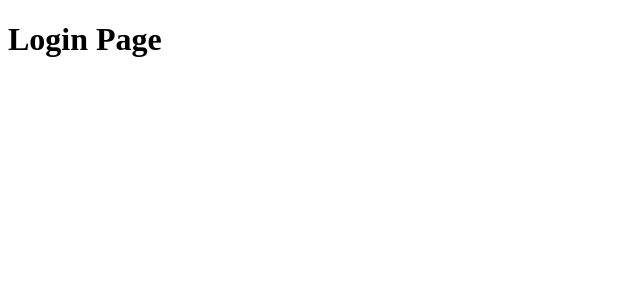
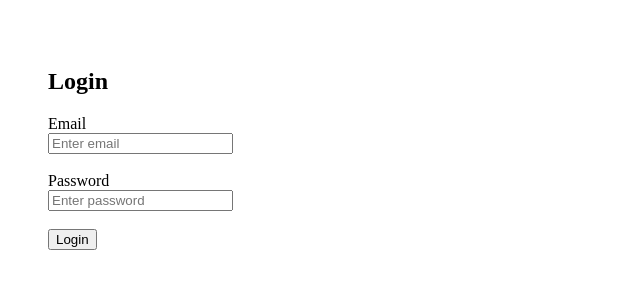
Before and after one commit to Acceptaretech/Acceptare-Service-CRM, a React (Vite) app in the folder frontend/: page /login in a window 1280 px wide. Shown: the top 300 px of the page, without its empty margins (0-640 px from the left). Built offline with nearby package versions, Linux system fonts and the light colour scheme.

Commit message:
Day-10: complete auth flow with login, logout and protected routes

```diff
--- a/frontend/index.html
+++ b/frontend/index.html
@@ -6,9 +6,9 @@
     <title>ATPL CRM</title>
   </head>
   <body>
+    <!-- 👇 THIS ID MUST BE root -->
     <div id="root"></div>
 
-    <!-- VERY IMPORTANT -->
     <script type="module" src="/src/main.jsx"></script>
   </body>
 </html>
--- a/frontend/package.json
+++ b/frontend/package.json
@@ -11,7 +11,7 @@
   "dependencies": {
     "react": "^18.2.0",
     "react-dom": "^18.2.0",
-    "react-router-dom": "^6.22.0"
+    "react-router-dom": "^6.30.2"
   },
   "devDependencies": {
     "vite": "^5.0.0"
--- a/frontend/src/main.jsx
+++ b/frontend/src/main.jsx
@@ -1,10 +1,10 @@
-import React from 'react'
-import ReactDOM from 'react-dom/client'
-import App from './app.jsx'
-import { BrowserRouter } from 'react-router-dom'
+import React from "react";
+import ReactDOM from "react-dom/client";
+import { BrowserRouter } from "react-router-dom";
+import AppRoutes from "./routes/AppRoutes";
 
-ReactDOM.createRoot(document.getElementById('root')).render(
+ReactDOM.createRoot(document.getElementById("root")).render(
   <BrowserRouter>
-    <App />
+    <AppRoutes />
   </BrowserRouter>
 );
--- /dev/null
+++ b/frontend/src/pages/Home.jsx
@@ -0,0 +1,13 @@
+import React from "react";
+import { Link } from "react-router-dom";
+
+function Home() {
+  return (
+    <div>
+      <h1>Home Page is Working</h1>
+      <Link to="/login">Go to Login</Link>
+    </div>
+  );
+}
+
+export default Home;
--- a/frontend/src/pages/Login.jsx
+++ b/frontend/src/pages/Login.jsx
@@ -1,12 +1,48 @@
+import React, { useState } from "react";
 
+function Login() {
+  const [email, setEmail] = useState("");
+  const [password, setPassword] = useState("");
 
-const Login = () => {
+  const handleSubmit = (e) => {
+    e.preventDefault();
+    console.log("Email:", email);
+    console.log("Password:", password);
+  };
+
   return (
-    <div style={{ padding: "2rem" }}>
-      <h2>Login Page</h2>
-      <p>Please login to continue</p>
+    <div style={{ padding: "40px" }}>
+      <h2>Login</h2>
+
+      <form onSubmit={handleSubmit}>
+        <div>
+          <label>Email</label><br />
+          <input
+            type="email"
+            placeholder="Enter email"
+            value={email}
+            onChange={(e) => setEmail(e.target.value)}
+          />
+        </div>
+
+        <br />
+
+        <div>
+          <label>Password</label><br />
+          <input
+            type="password"
+            placeholder="Enter password"
+            value={password}
+            onChange={(e) => setPassword(e.target.value)}
+          />
+        </div>
+
+        <br />
+
+        <button type="submit">Login</button>
+      </form>
     </div>
   );
-};
+}
 
 export default Login;
--- a/frontend/src/routes/AppRoutes.jsx
+++ b/frontend/src/routes/AppRoutes.jsx
@@ -1,28 +1,15 @@
-import { Routes, Route, Navigate } from "react-router-dom";
+import React from "react";
+import { Routes, Route } from "react-router-dom";
+import Home from "../pages/Home";
 import Login from "../pages/Login";
-import Dashboard from "../pages/Dashboard";
-import ProtectedRoute from "./ProtectedRoute";
 
-const AppRoutes = () => {
+function AppRoutes() {
   return (
     <Routes>
-      {/* Public Route */}
+      <Route path="/" element={<Home />} />
       <Route path="/login" element={<Login />} />
-
-      {/* Protected Route */}
-      <Route
-        path="/dashboard"
-        element={
-          <ProtectedRoute>
-            <Dashboard />
-          </ProtectedRoute>
-        }
-      />
-
-      {/* Default Redirect */}
-      <Route path="*" element={<Navigate to="/login" replace />} />
     </Routes>
   );
-};
+}
 
 export default AppRoutes;
--- a/frontend/src/routes/ProtectedRoute.jsx
+++ b/frontend/src/routes/ProtectedRoute.jsx
@@ -1,9 +1,9 @@
 import { Navigate } from "react-router-dom";
-import { useAuth } from "../context/AuthContext";
 
 const ProtectedRoute = ({ children }) => {
-  const { isAuthenticated } = useAuth();
-  return isAuthenticated ? children : <Navigate to="/login" replace />;
+  const isAuthenticated = false; // abhi dummy
+
+  return isAuthenticated ? children : <Navigate to="/login" />;
 };
 
 export default ProtectedRoute;
```
Also changed, not shown: frontend/src/pages/Dashboard.jsx (+3 -6 lines), frontend/src/services/authServices.js (+13 -5 lines), 2 other files (tests, documents, lock files or other folders).
